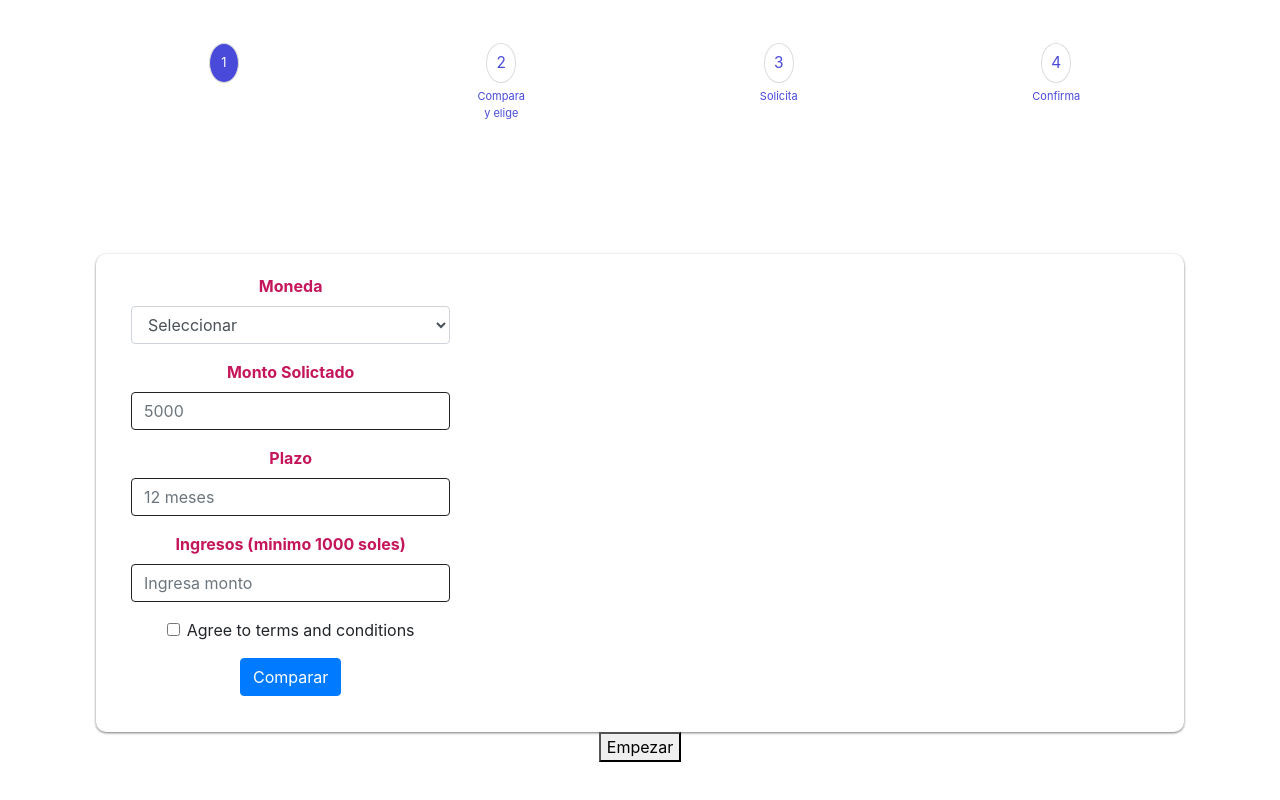
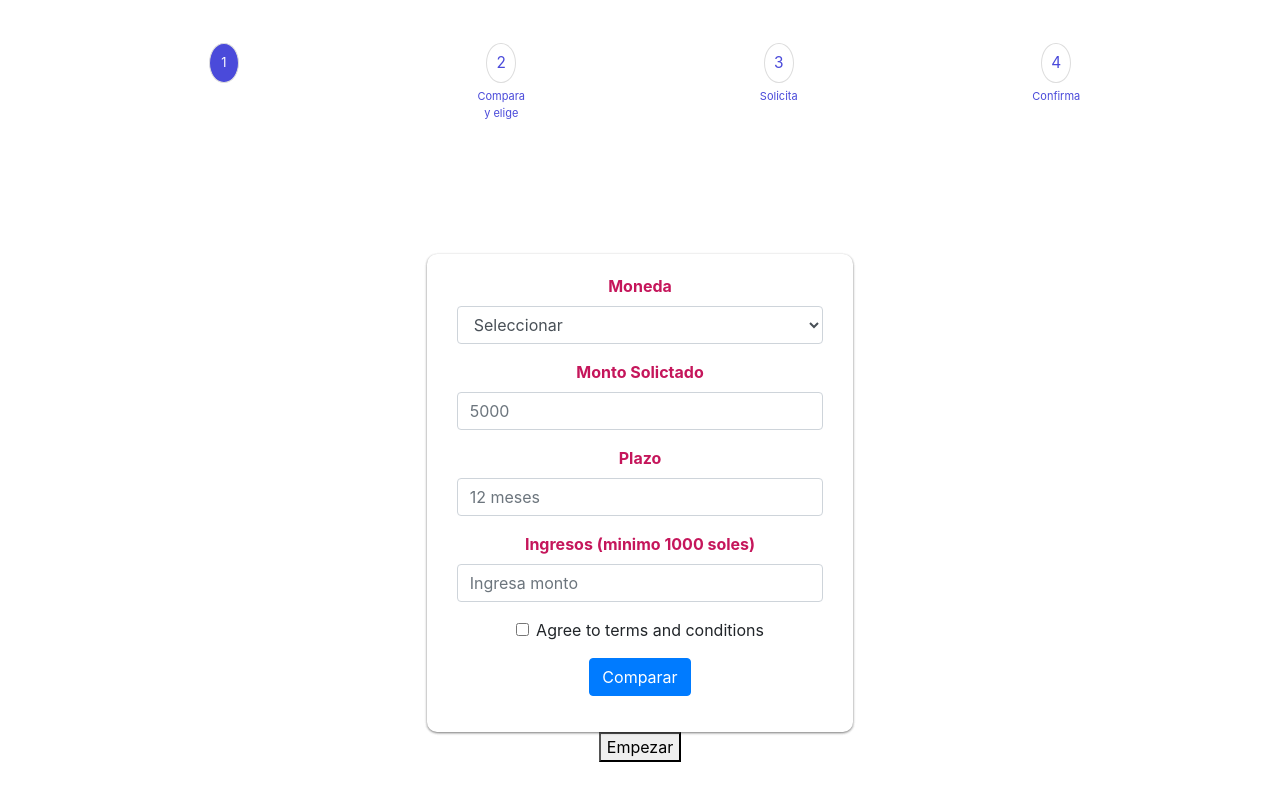
Before and after one commit to VeroFlores/Juntas-team6-1, a React (Create React App) app: page /dataClient in a window 1280 px wide. Shown: the part 1369-2169 px from the top of the page. Built offline with nearby package versions, Linux system fonts and the light colour scheme.

Commit message:
adding boostrap styles to the component

```diff
--- a/src/components/Prestamo/DataClient.jsx
+++ b/src/components/Prestamo/DataClient.jsx
@@ -40,7 +40,7 @@ const DataClient = (props) => {
             </ul>
           </div>
         </div>
-        <div className="formDiv">
+        <div className="col-10 col-sm-6 col-lg-4 formDiv">
           <FormSection handleSubmitForm={handleSubmitForm} addformData={addformData} />
         </div>
         <div>
--- a/src/components/Prestamo/form.jsx
+++ b/src/components/Prestamo/form.jsx
@@ -48,7 +48,7 @@ const FormSection = (props) => {
   return (
     <>
       <Form noValidate validated={validated} onFormSubmit={handleSubmit} onSubmit={onSubmit}>
-        <Form.Group as={Col} md="4" controlId="exampleForm.ControlSelect1">
+        <Form.Group as={Col} md="12" controlId="exampleForm.ControlSelect1">
           <Form.Label id="colorLabel">Moneda</Form.Label>
           <Form.Control
             className="colorOption"
@@ -62,7 +62,7 @@ const FormSection = (props) => {
             <option value="dolares">dólares</option>
           </Form.Control>
         </Form.Group>
-        <Form.Group as={Col} md="4" controlId="validationCustom01">
+        <Form.Group as={Col} md="12" controlId="validationCustom01">
           <Form.Label id="colorLabel">Monto Solictado</Form.Label>
           <Form.Control
             required
@@ -71,18 +71,16 @@ const FormSection = (props) => {
             name="monto"
             value={values.monto}
             onChange={handleChange}
-            id="color"
           />
           <Form.Control.Feedback type="invalid">
             Ingrese el monto solicitado.
           </Form.Control.Feedback>
         </Form.Group>
-        <Form.Group as={Col} md="4" controlId="validationCustom02">
+        <Form.Group as={Col} md="12" controlId="validationCustom02">
           <Form.Label id="colorLabel">Plazo</Form.Label>
           <Form.Control
             required
             type="number"
-            id="color"
             placeholder="12 meses"
             name="plazo"
             value={values.plazo}
@@ -90,7 +88,7 @@ const FormSection = (props) => {
           />
           <Form.Control.Feedback>Looks good!</Form.Control.Feedback>
         </Form.Group>
-        <Form.Group as={Col} md="4" controlId="validationCustomUsername">
+        <Form.Group as={Col} md="12" controlId="validationCustomUsername">
           <Form.Label id="colorLabel">Ingresos (minimo 1000 soles)</Form.Label>
           <Form.Control
             type="number"
@@ -98,23 +96,21 @@ const FormSection = (props) => {
             name="ingreso"
             value={values.ingreso}
             onChange={handleChange}
-            id="color"
             required
           />
           <Form.Control.Feedback type="invalid">
             Ingrese el monto solicitado.
           </Form.Control.Feedback>
         </Form.Group>
-        <Form.Group as={Col} md="4">
+        <Form.Group as={Col} md="12">
           <Form.Check
             required
-            id="color"
             label="Agree to terms and conditions"
             feedback="You must agree before submitting."
             onChange={handleChange}
           />
         </Form.Group>
-        <Form.Group as={Col} md="4">
+        <Form.Group as={Col} md="12">
           {/* <Button
             type="submit"
           >
```
Also changed, not shown: 1 other file (tests, documents, lock files or other folders).
